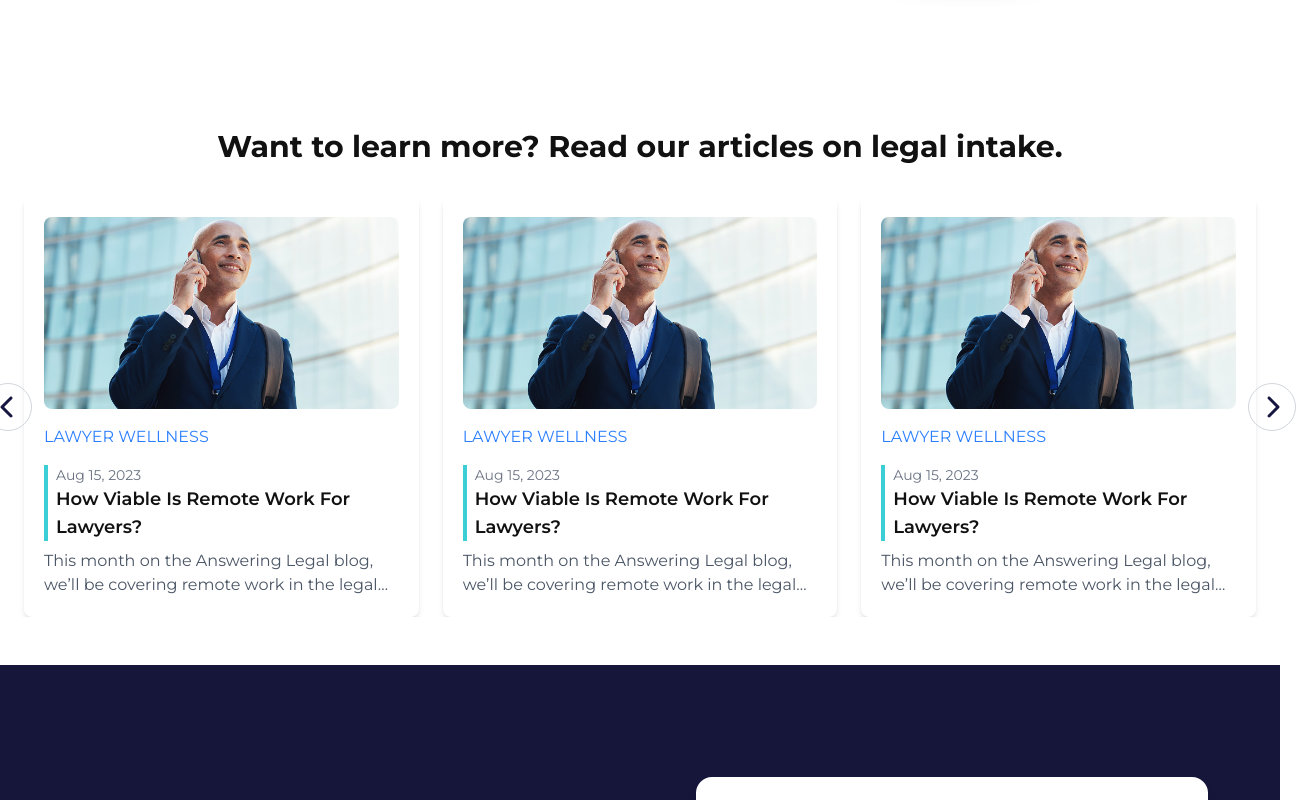
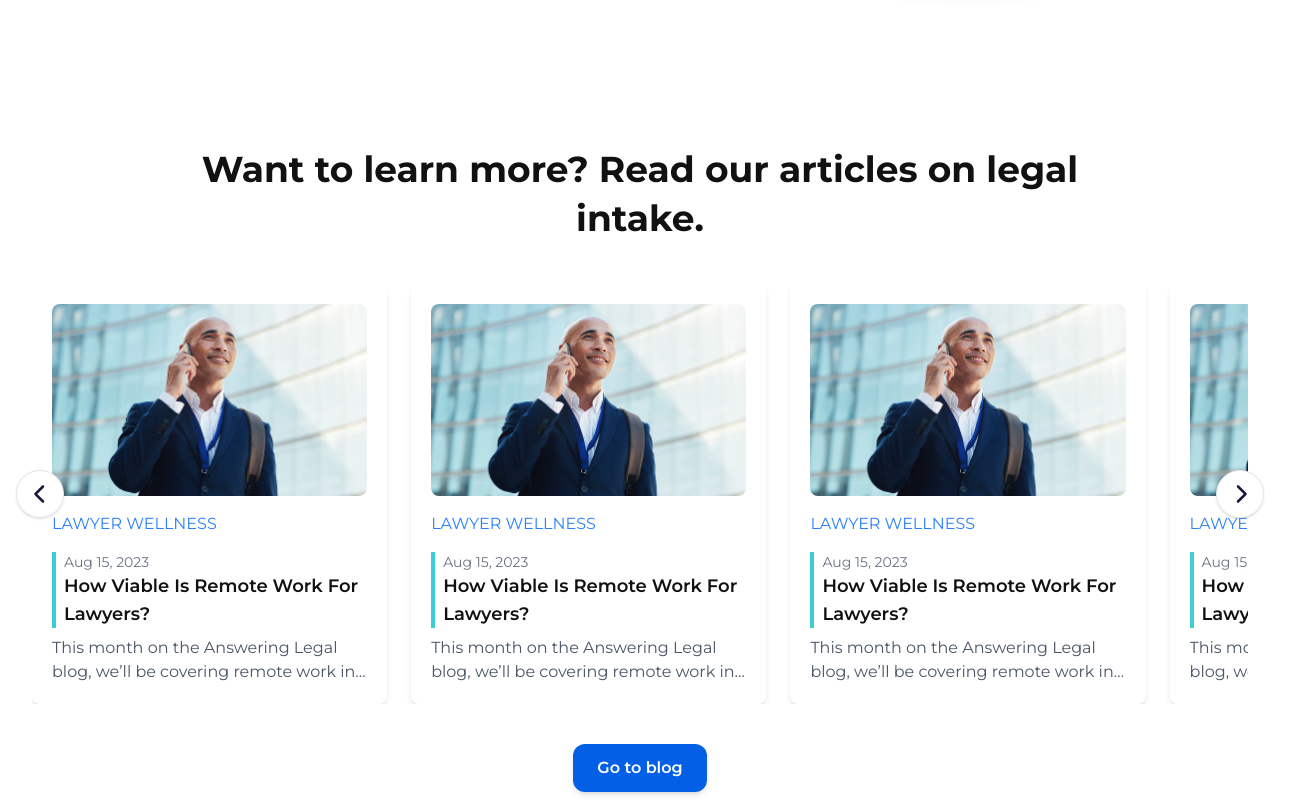
Before and after one commit to mahmadsadikRepositry/frontend-assignment-nextjs, a Next.js app: page / in a window 1280 px wide. Shown: the part 2120-2920 px from the top of the page, 1304 px wide, since content can reach past the window. Built offline with nearby package versions, Linux system fonts and the light colour scheme.

Commit message:
[Issue]: Resolved Article Section UI Rendring Improvised

```diff
--- a/app/Home/ArticleSection/ArticleSection.tsx
+++ b/app/Home/ArticleSection/ArticleSection.tsx
@@ -42,25 +42,37 @@ export const ArticleSection = () => {
   };
 
   return (
-    <section className="py-12 relative">
-      <div className="container mx-auto px-4">
-        <h2 className="text-3xl font-bold text-center mb-8">
+    <section className="py-12 sm:py-16 relative">
+  <div className="container mx-auto px-4 sm:px-6 lg:px-8">
+    <h2 className="text-2xl sm:text-3xl lg:text-4xl font-bold text-center mb-6 sm:mb-8 lg:mb-10 leading-snug max-w-4xl mx-auto">
       Want to learn more? Read our articles on legal intake.
     </h2>
 
-        <div className="relative flex items-center">
+    <div className="relative">
       <button
         onClick={handlePrev}
-            className="absolute left-[-40px] top-1/2 transform -translate-y-1/2 z-10"
+        className="hidden md:flex absolute -left-2 lg:-left-4 top-1/2 -translate-y-1/2 z-10"
+        aria-label="Previous articles"
       >
-            <div className="w-12 h-12 flex items-center justify-center rounded-full border border-gray-300 cursor-pointer ml-2">
-              <FontAwesomeIcon icon={faChevronLeft} size="xl" className="text-navyBlue" />
+        <div className="w-10 h-10 sm:w-12 sm:h-12 flex items-center justify-center rounded-full border border-gray-200 bg-white shadow-sm hover:bg-gray-100 transition">
+          <FontAwesomeIcon
+            icon={faChevronLeft}
+            size="lg"
+            className="text-navyBlue"
+          />
         </div>
       </button>
 
-          <div ref={carouselRef} className="flex overflow-hidden gap-6 scroll-smooth px-2">
+      <div
+        ref={carouselRef}
+        className="flex overflow-x-auto scroll-smooth gap-4 sm:gap-6 px-1 sm:px-2 md:px-4 snap-x snap-mandatory scrollbar-hide"
+        aria-label="Article carousel"
+      >
         {ArticleItems.map((item, i) => (
-              <div key={i} className="flex-shrink-0 w-[calc(33.333%-1rem)]">
+          <div
+            key={i}
+            className="flex-shrink-0 w-[88%] xs:w-[75%] sm:w-[48%] md:w-[32%] lg:w-[30%] snap-start"
+          >
             <ArticleCard
               title={item.title}
               description={item.description}
@@ -72,17 +84,31 @@ export const ArticleSection = () => {
         ))}
       </div>
 
-          {/* Right Arrow */}
       <button
         onClick={handleNext}
-            className="absolute right-[-40px] top-1/2 transform -translate-y-1/2 z-10"
+        className="hidden md:flex absolute -right-2 lg:-right-4 top-1/2 -translate-y-1/2 z-10"
+        aria-label="Next articles"
       >
-            <div className="w-12 h-12 flex items-center justify-center rounded-full border border-gray-300 cursor-pointer mr-2">
-              <FontAwesomeIcon icon={faChevronRight} size="xl" className="text-navyBlue" />
+        <div className="w-10 h-10 sm:w-12 sm:h-12 flex items-center justify-center rounded-full border border-gray-200 bg-white shadow-sm hover:bg-gray-100 transition">
+          <FontAwesomeIcon
+            icon={faChevronRight}
+            size="lg"
+            className="text-navyBlue"
+          />
         </div>
       </button>
     </div>
+
+    <div className="mt-8 sm:mt-10 flex justify-center">
+      <a
+        href="/blog"
+        className="inline-flex items-center justify-center px-5 py-2.5 sm:px-6 sm:py-3 rounded-xl font-semibold text-white bg-blue hover:bg-navyBlue transition-all duration-300 text-sm sm:text-base shadow-md focus:outline-none focus:ring-2 focus:ring-offset-2 focus:ring-blue-500"
+      >
+        Go to blog
+      </a>
+    </div>
   </div>
 </section>
+
   );
 };
--- a/app/globals.css
+++ b/app/globals.css
@@ -162,3 +162,11 @@ html {
   --tw-text-opacity: 1;
   color: rgb(156 163 175 / var(--tw-text-opacity));
 }
+
+.scrollbar-hide {
+  -ms-overflow-style: none;
+  scrollbar-width: none;
+}
+.scrollbar-hide::-webkit-scrollbar {
+  display: none;
+}
```
Lines whose indentation alone changed are shown as unchanged.
